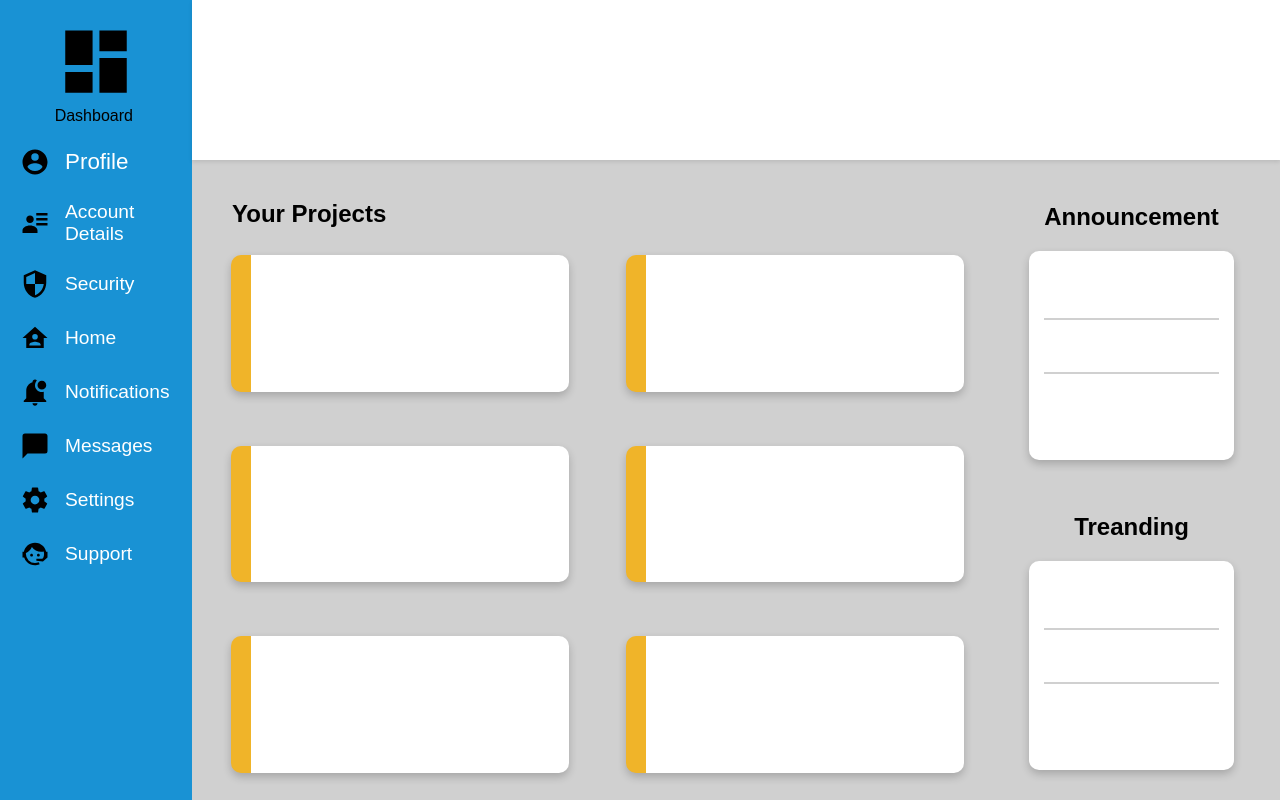
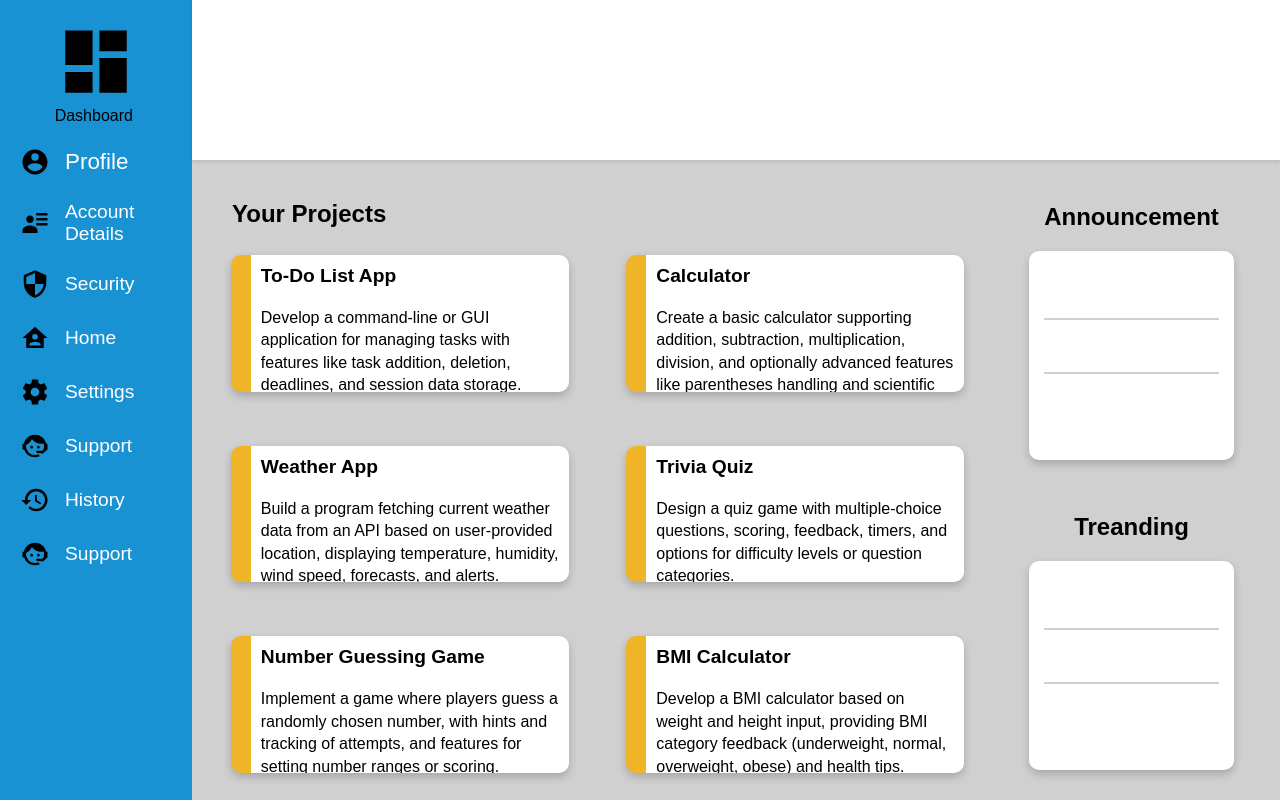
Before and after one commit to I3WX/Dashboard, a plain HTML site: page index.html in a window 1280 px wide. Drawn offline with Linux system fonts and the light colour scheme.

Commit message:
added project and project discraption in the cards

```diff
--- a/index.html
+++ b/index.html
@@ -14,8 +14,6 @@
                 <span>Dashboard</span>
             </div>
             <div id="profileOptions">
-                <!-- Account and Profile Management -->
-
                     <div class="sidePanelLogo">
                         <img class="logo" src="image/logo/account-circle.svg" alt="Account Logo">
                         <span>Profile</span>
@@ -34,15 +32,6 @@
                         <span>Home</span>
                     </div>
                     <div class="sidePanelLogo">
-                        <img class="logo" src="image/logo/bell-badge.svg" alt="Notifications Logo">
-                        <span>Notifications</span>
-                    </div>
-                    <div class="sidePanelLogo">
-                        <img class="logo" src="image/logo/message.svg" alt="Messages Logo">
-                        <span>Messages</span>
-                    </div>
-
-                    <div class="sidePanelLogo">
                         <img class="logo" src="image/logo/cog.svg" alt="Settings Logo">
                         <span>Settings</span>
                     </div>
@@ -50,7 +39,15 @@
                         <img class="logo" src="image/logo/face-agent.svg" alt="Support Logo">
                         <span>Support</span>
                     </div>
+                    <div class="sidePanelLogo">
+                        <img class="logo" src="image/logo/history.svg" alt="Support Logo">
+                        <span>History</span>
+                    </div>
 
+                    <div class="sidePanelLogo">
+                        <img class="logo" src="image/logo/face-agent.svg" alt="Support Logo">
+                        <span>Support</span>
+                    </div>
 
             </div>
 
@@ -61,13 +58,45 @@
                 <div id="cardHolder">
                     <div id="CardHeader">Your Projects</div>
                     <div id="Cards">
-                        <div class="cards"></div>
-                        <div class="cards"></div>
-                        <div class="cards"></div>
-                        <div class="cards"></div>
-                        <div class="cards"></div>
-                        <div class="cards"></div>
+                        <div class="cards">
+                            <div class="projectName">To-Do List App</div>
+                            <div class="projectDescription">
+                                Develop a command-line or GUI application for managing tasks with features like task addition, deletion, deadlines, and session data storage.
+                            </div>
+                        </div>
+                        <div class="cards">
+                            <div class="projectName">Calculator</div>
+                            <div class="projectDescription">
+                                Create a basic calculator supporting addition, subtraction, multiplication, division, and optionally advanced features like parentheses handling and scientific functions.
+                            </div>
+                        </div>
+                        <div class="cards">
+                            <div class="projectName">Weather App</div>
+                            <div class="projectDescription">
+                                Build a program fetching current weather data from an API based on user-provided location, displaying temperature, humidity, wind speed, forecasts, and alerts.
+                            </div>
+                        </div>
+                        <div class="cards">
+                            <div class="projectName">Trivia Quiz</div>
+                            <div class="projectDescription">
+                                Design a quiz game with multiple-choice questions, scoring, feedback, timers, and options for difficulty levels or question categories.
+                            </div>
+                        </div>
+                        <div class="cards">
+                            <div class="projectName">Number Guessing Game</div>
+                            <div class="projectDescription">
+                                Implement a game where players guess a randomly chosen number, with hints and tracking of attempts, and features for setting number ranges or scoring.
+                            </div>
+                        </div>
+                        <div class="cards">
+                            <div class="projectName">BMI Calculator</div>
+                            <div class="projectDescription">
+                                Develop a BMI calculator based on weight and height input, providing BMI category feedback (underweight, normal, overweight, obese) and health tips.
+                            </div>
+                        </div>
                     </div>
+
+
                 </div>
                 <div id="rightSidePanel">
                     <div id="AnnouncementBox">
--- a/style.css
+++ b/style.css
@@ -141,12 +141,25 @@ body {
     border-radius: 10px;
     border-left: solid 20px var(--goldenrod);
     box-shadow: 0 4px 8px rgba(0, 0, 0, 0.2);
+    overflow: hidden;
     transition: transform 0.3s ease, box-shadow 0.3s ease;
 }
 
 .cards:hover {
     transform: translateY(-5px);
     box-shadow: 0 6px 12px rgba(0, 0, 0, 0.3);
+}
+
+.projectName {
+    padding: 10px;
+    font-size: 1.2em;
+    font-weight: bold;
+}
+
+.projectDescription {
+    padding: 10px;
+    font-size: 1em;
+    line-height: 1.4;
 }
 
 /* Right side panel styling */
```
